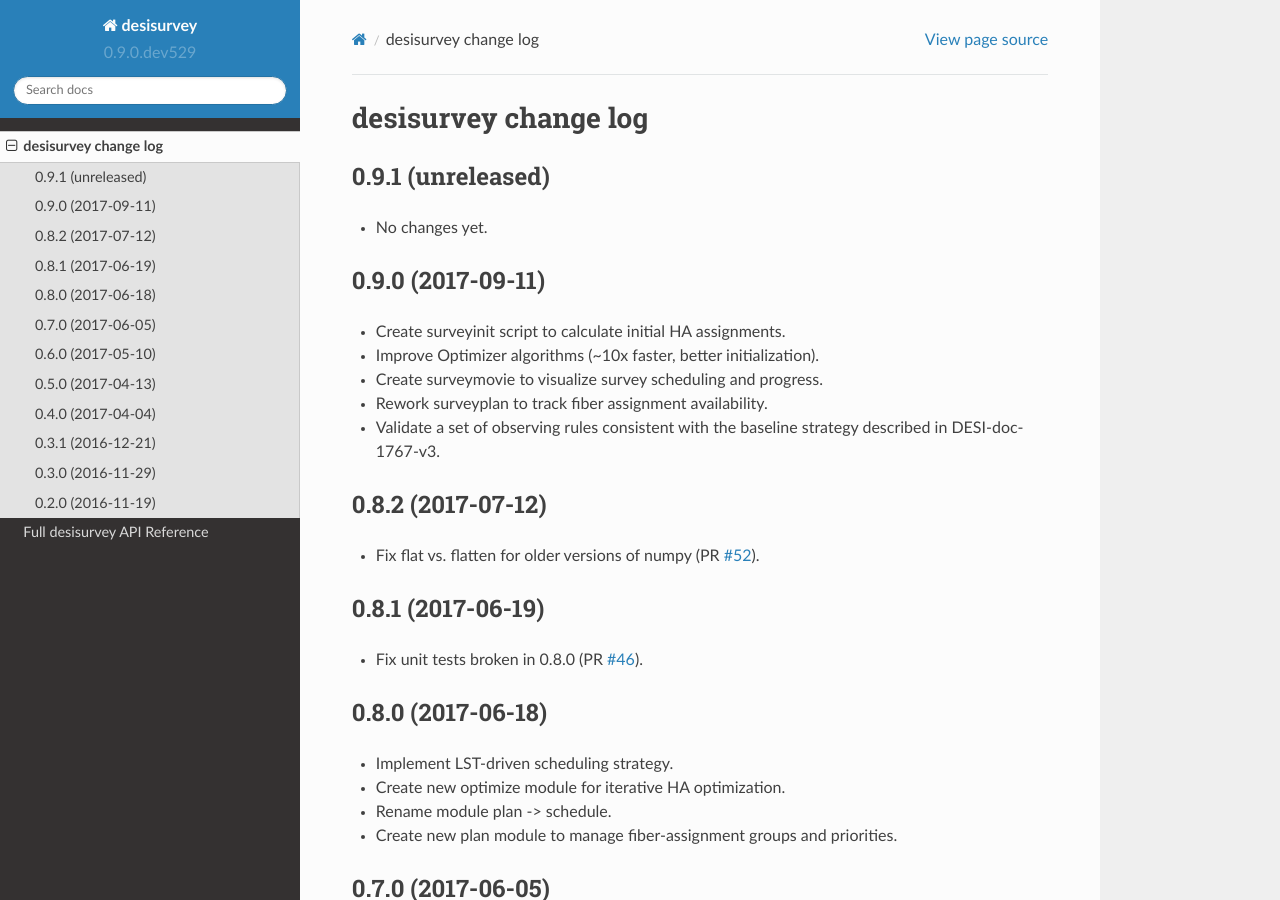
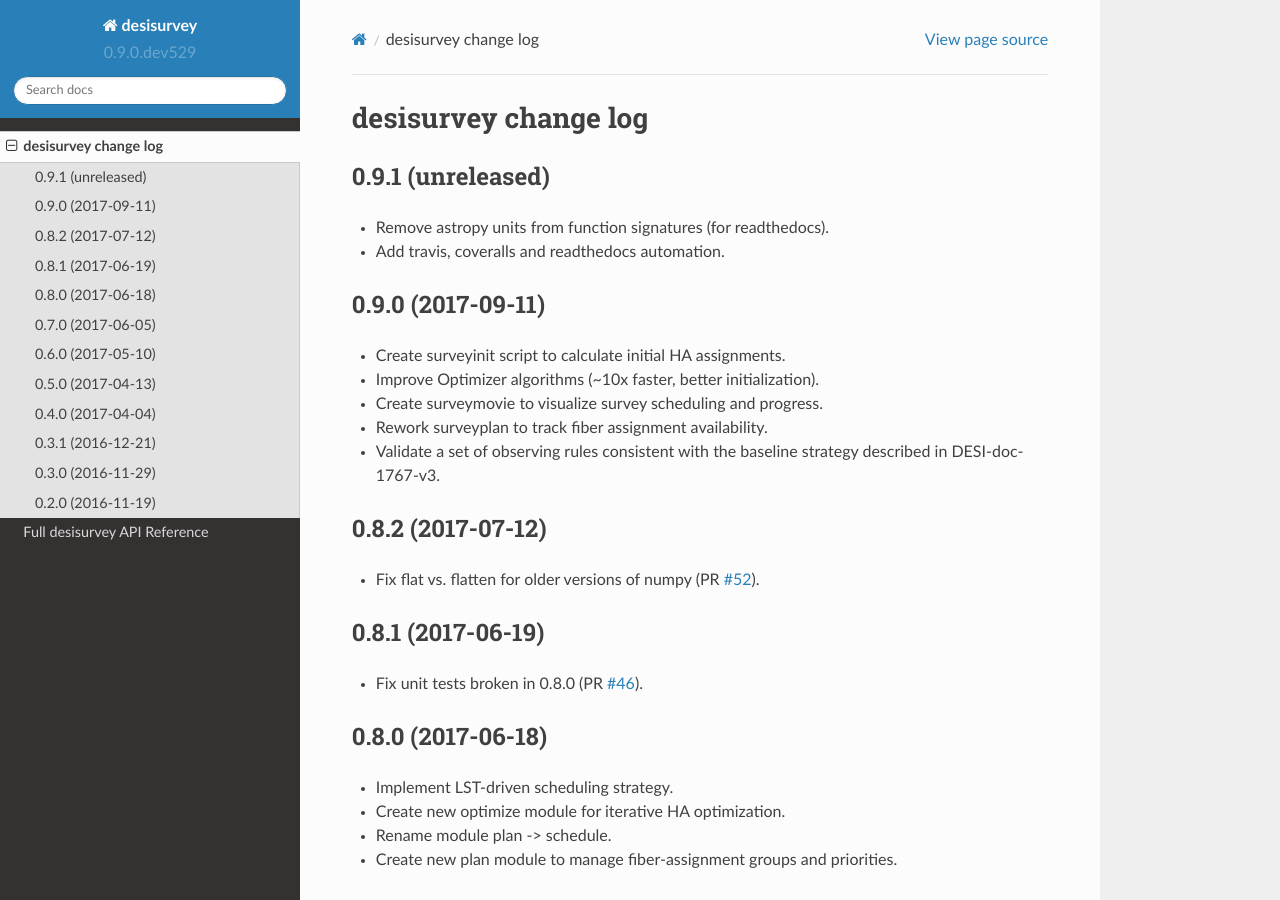
Before and after one commit to desihub/desisurvey, a Sphinx documentation site: the page built from doc/changes.rst, in a window 1280 px wide and 900 px high. Built offline with Sphinx 7.4.7 and the Read the Docs theme 2.0.0, drawn with Linux system fonts in a browser that asks for light colours.

Commit message:
Update change log to describe prev PR

```diff
--- a/doc/changes.rst
+++ b/doc/changes.rst
@@ -5,7 +5,8 @@ desisurvey change log
 0.9.1 (unreleased)
 ------------------
 
-* No changes yet.
+* Remove astropy units from function signatures (for readthedocs).
+* Add travis, coveralls and readthedocs automation.
 
 0.9.0 (2017-09-11)
 ------------------
```
